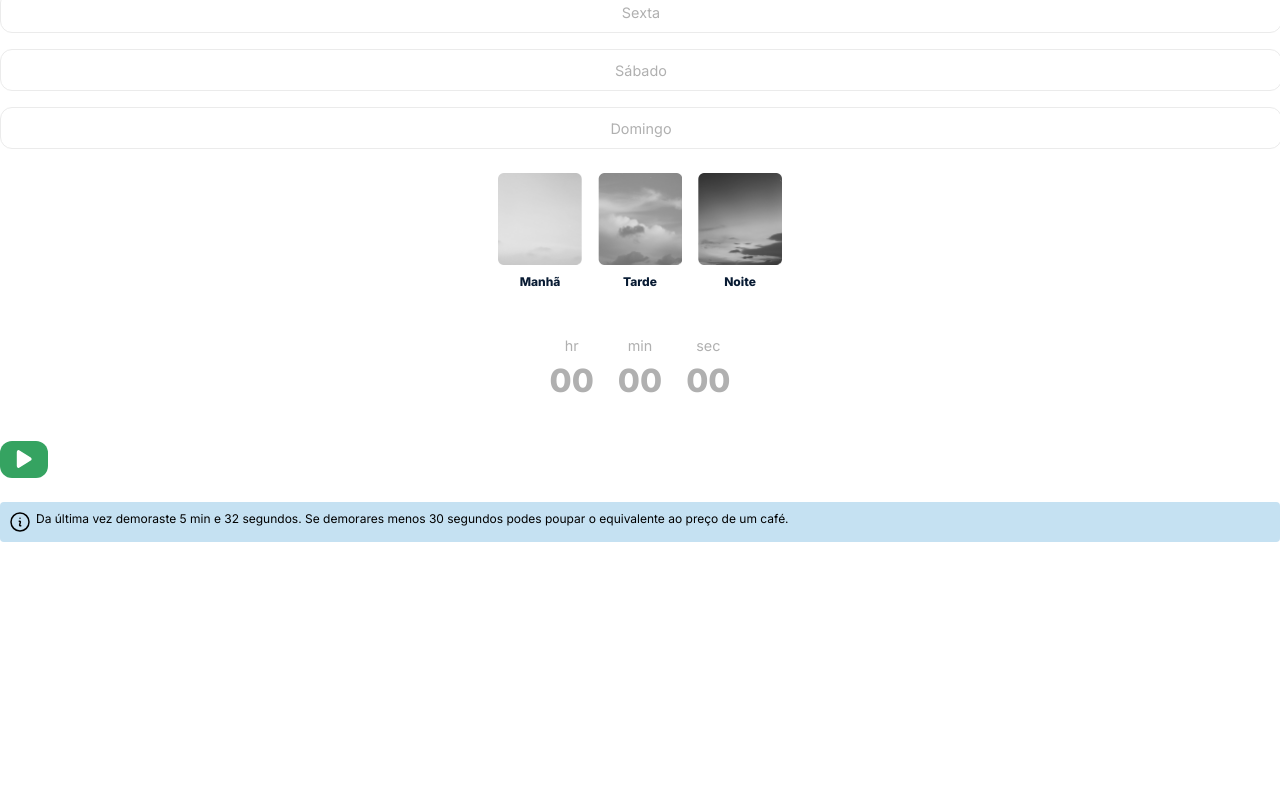
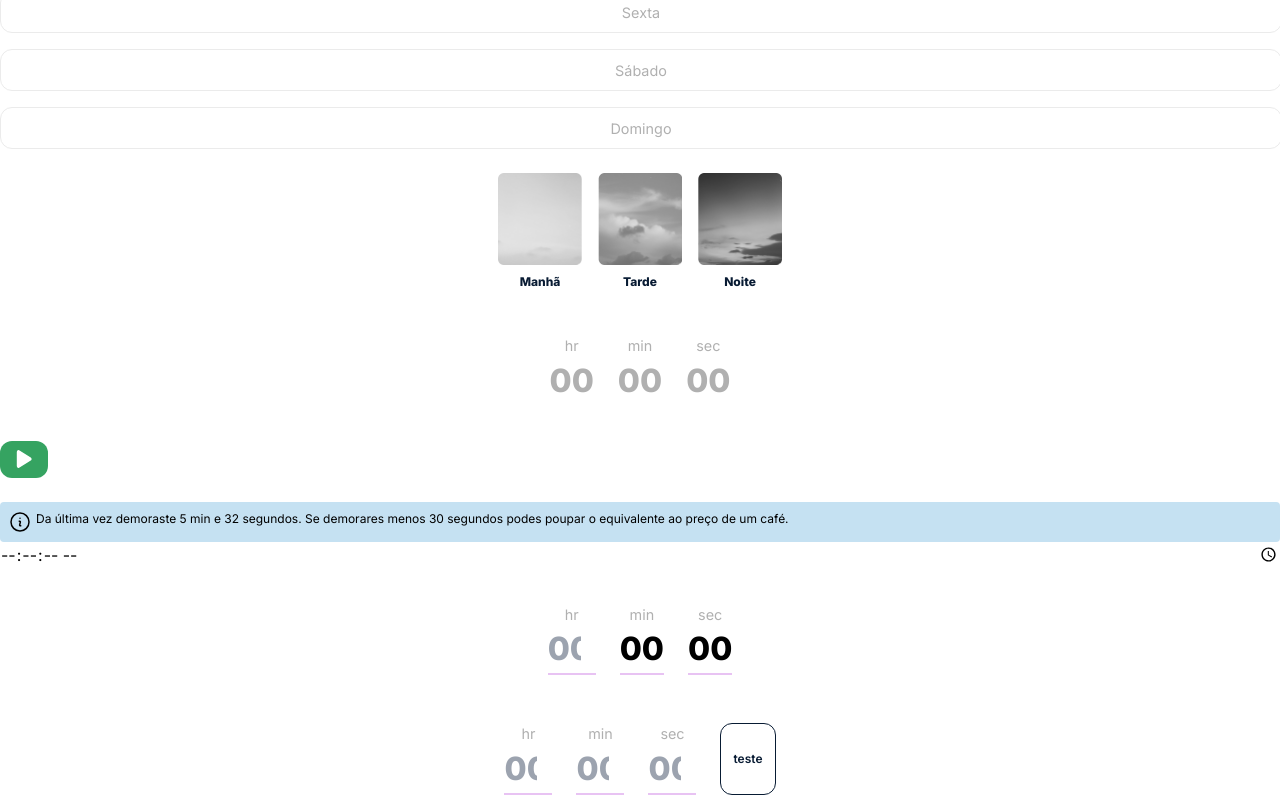
Before and after one commit to almt00/savee, a Next.js app: page /Testing in a window 1280 px wide. Shown: the part 1195-2002 px from the top of the page. Before the commit the page ends 1737 px from the top, so only its background shows below. Built offline with nearby package versions, Linux system fonts and the light colour scheme.

Commit message:
[Design system] Selector tempo Fixes #49

```diff
--- /dev/null
+++ b/components/routines/TimeSelector.js
@@ -0,0 +1,57 @@
+import { styled } from "@stitches/react";
+import React from "react";
+import Button from "../elements/Button";
+
+
+export default function TimeSelector() {
+  return (
+    <>
+        <input
+          type="time"
+          id="time"
+          min="00:01:00"
+          max="24:00:00"
+          className="w-full border-0"
+          step={1}
+          required
+        ></input>
+      <div className={`flex gap-6 justify-center text-center p-3 mt-6`}>
+        <div className="border-b-2 border-purple">
+          <p className="text-muted">hr</p>
+          <Input type="number" placeholder="00" maxLength="2" min={0} max={24} />
+        </div>
+        <div className="border-b-2 border-purple">
+          <p className="text-muted">min</p>
+          <h1>00</h1>
+        </div>
+        <div className="border-b-2 border-purple">
+          <p className="text-muted">sec</p>
+          <h1>00</h1>
+        </div>
+      </div>
+      <form className={`flex gap-6 justify-center text-center p-3 mt-6`}>
+        <div className="border-b-2 border-purple">
+          <p className="text-muted">hr</p>
+          <Input type="number" placeholder="00" maxLength="2" min={0} max={24} />
+        </div>
+        <div className="border-b-2 border-purple">
+          <p className="text-muted">min</p>
+          <Input type="number" placeholder="00" maxLength="2" min={0} max={60} required/>
+        </div>
+        <div className="border-b-2 border-purple">
+          <p className="text-muted">sec</p>
+          <Input type="number" placeholder="00" maxLength="2" min={0} max={60} required/>
+        </div>
+        <Button type="submit" >teste</Button>
+      </form>
+    </>
+  );
+}
+
+const Input = styled("input", {
+    "-webkit-appearance": "none",
+  maxWidth: "3rem",
+  height: "3rem",
+  fontSize: "$h1",
+  fontWeight: "$bolder",
+});
--- a/pages/Testing.js
+++ b/pages/Testing.js
@@ -7,6 +7,7 @@ import Tasks from "../components/dashboard/Tasks";
 import DaySelector from "../components/routines/DaySelector";
 import Timer from "../components/Timer";
 import TimePeriodSelector from "../components/routines/TimePeriodSelector";
+import TimeSelector from "../components/routines/TimeSelector";
 
 const inter = Inter({ subsets: ["latin"] });
 
@@ -34,6 +35,7 @@ export default function Home() {
       <DaySelector />
       <TimePeriodSelector />
       <Timer />
+      <TimeSelector/>
     </>
   );
 }
```
